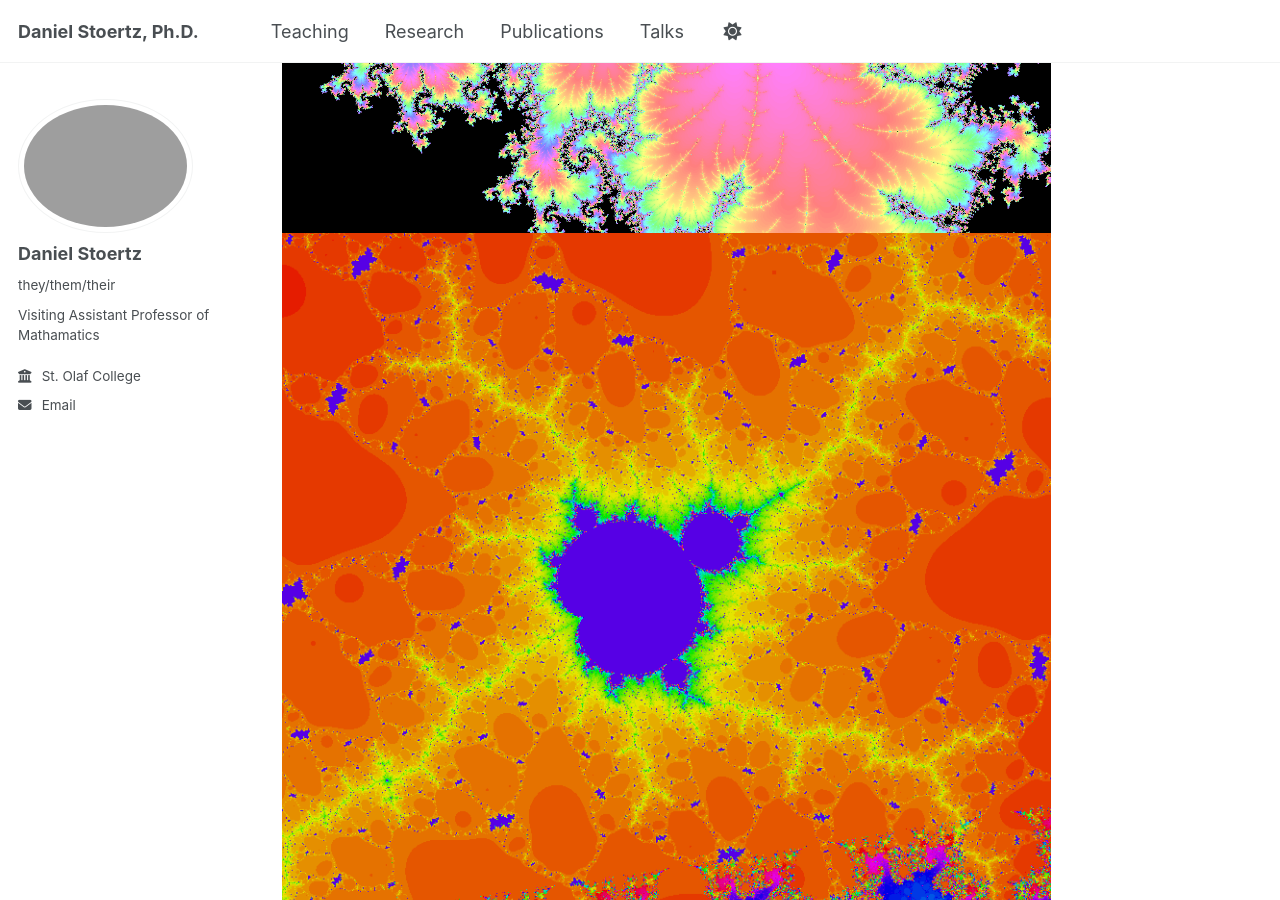
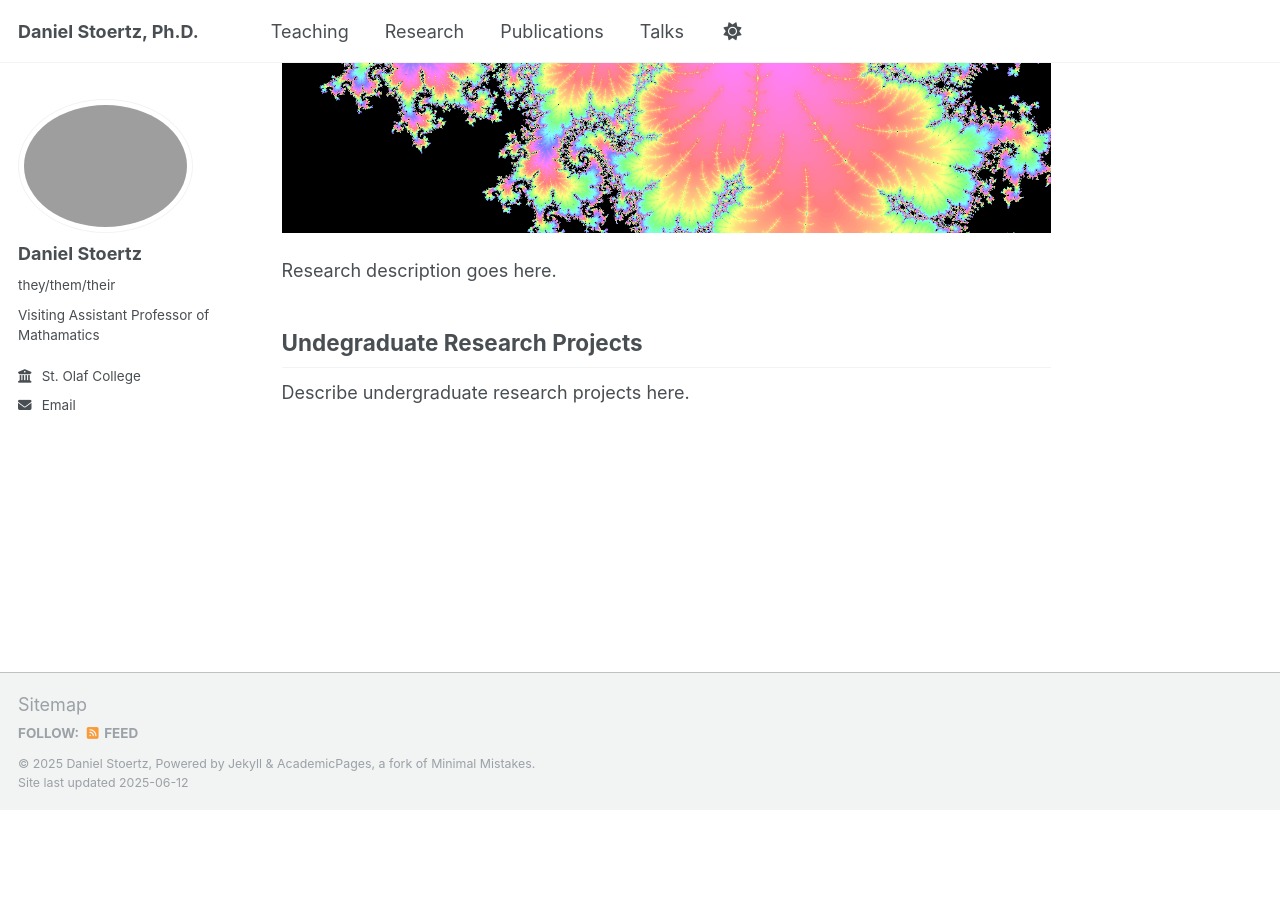
Before and after one commit to dstoertz/academic-page, a Jekyll site: the page built from _pages/research.md, in a window 1280 px wide and 900 px high, scrolled down 482 px. Built offline with Jekyll 4.4.1, drawn with Linux system fonts in a browser that asks for light colours; after the commit the page ends 1293 px from its top, so only the background shows below that.

Commit message:
Update research.md

```diff
--- a/_pages/research.md
+++ b/_pages/research.md
@@ -5,8 +5,9 @@ author_profile: true
 ---
 
 ![Dendrite](../images/Dendrite.png)
-![BabyM](../images/BabyM.png)
 
-<img src="../images/Dendrite.png" alt="Dendrite">
+Research description goes here.
 
-Texttexttext
+## Undegraduate Research Projects
+
+Describe undergraduate research projects here.
```
